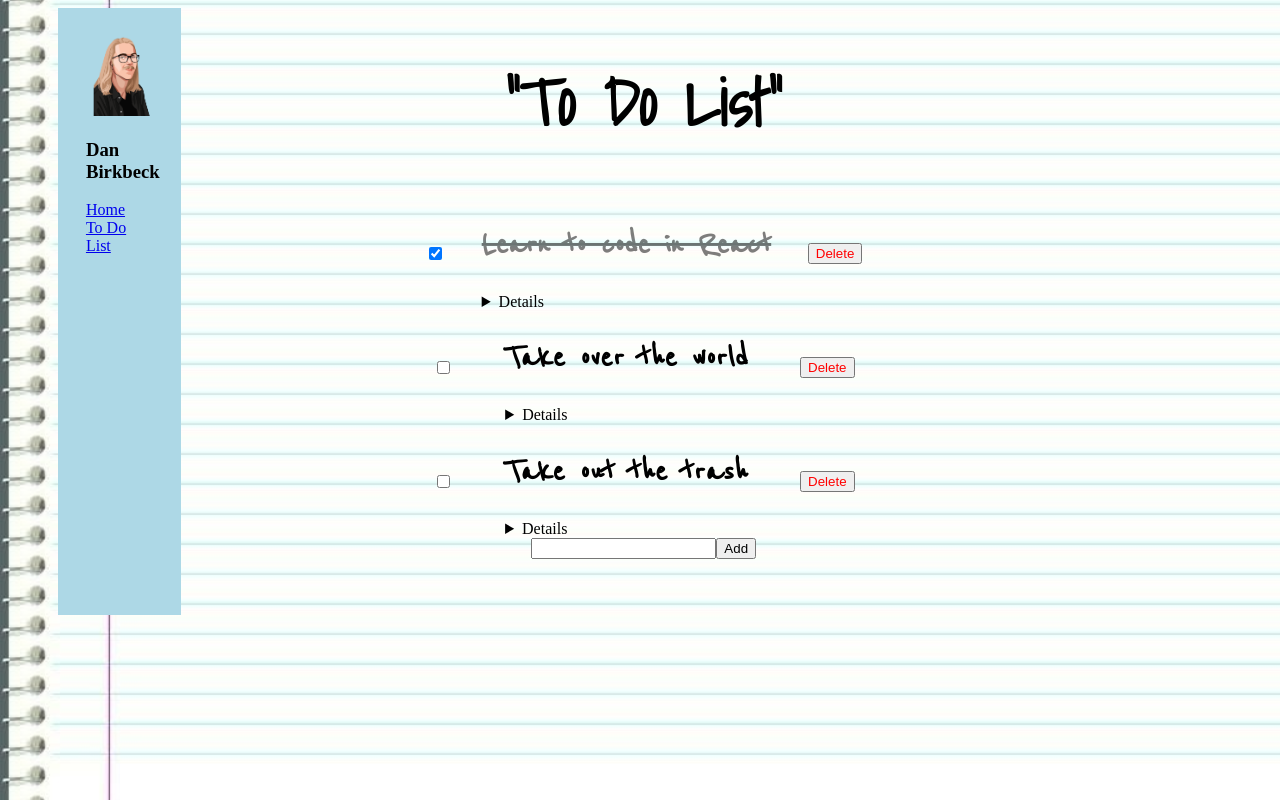
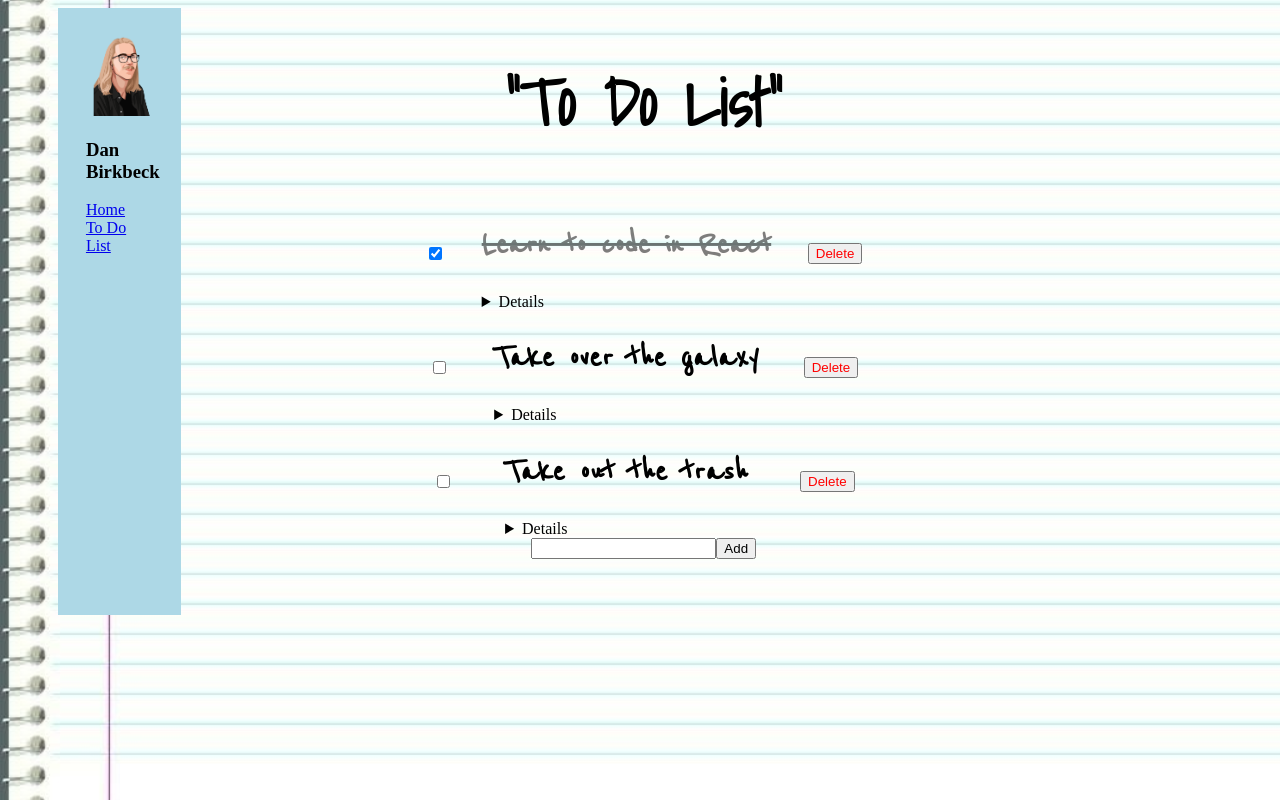
Before and after one commit to DBirkbeck217/React_to_do_list, a React (Create React App) app: page /todos in a window 1280 px wide. Built offline with nearby package versions, Linux system fonts and the light colour scheme.

Commit message:
updated todo

```diff
--- a/src/Components/ToDoList.js
+++ b/src/Components/ToDoList.js
@@ -15,7 +15,7 @@ class ToDoList extends React.Component {
       },
       {
         id: shortid.generate(),
-        title: "Take over the world",
+        title: "Take over the galaxy",
         completed: false,
         description: "self explanatory",
       },
```
